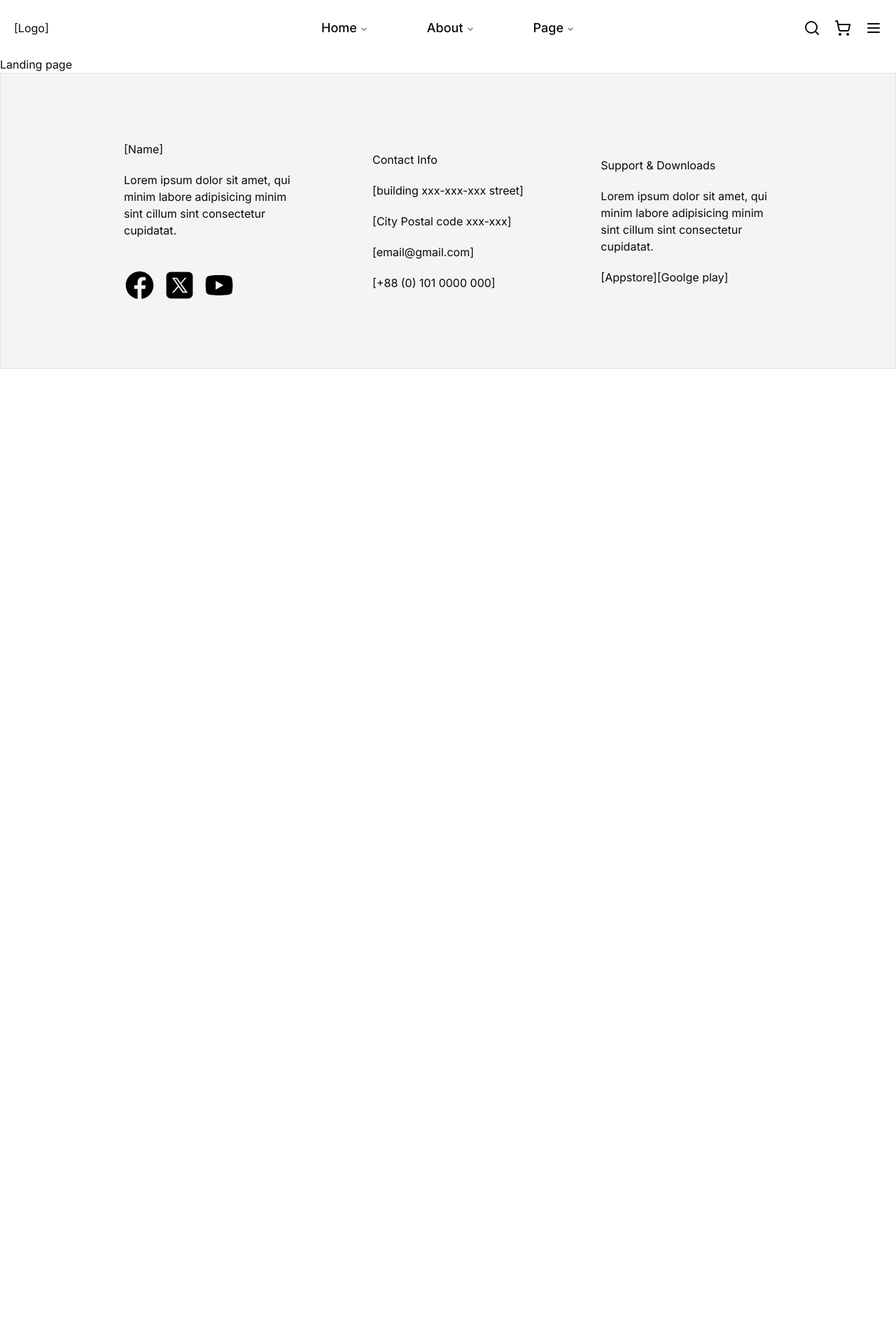
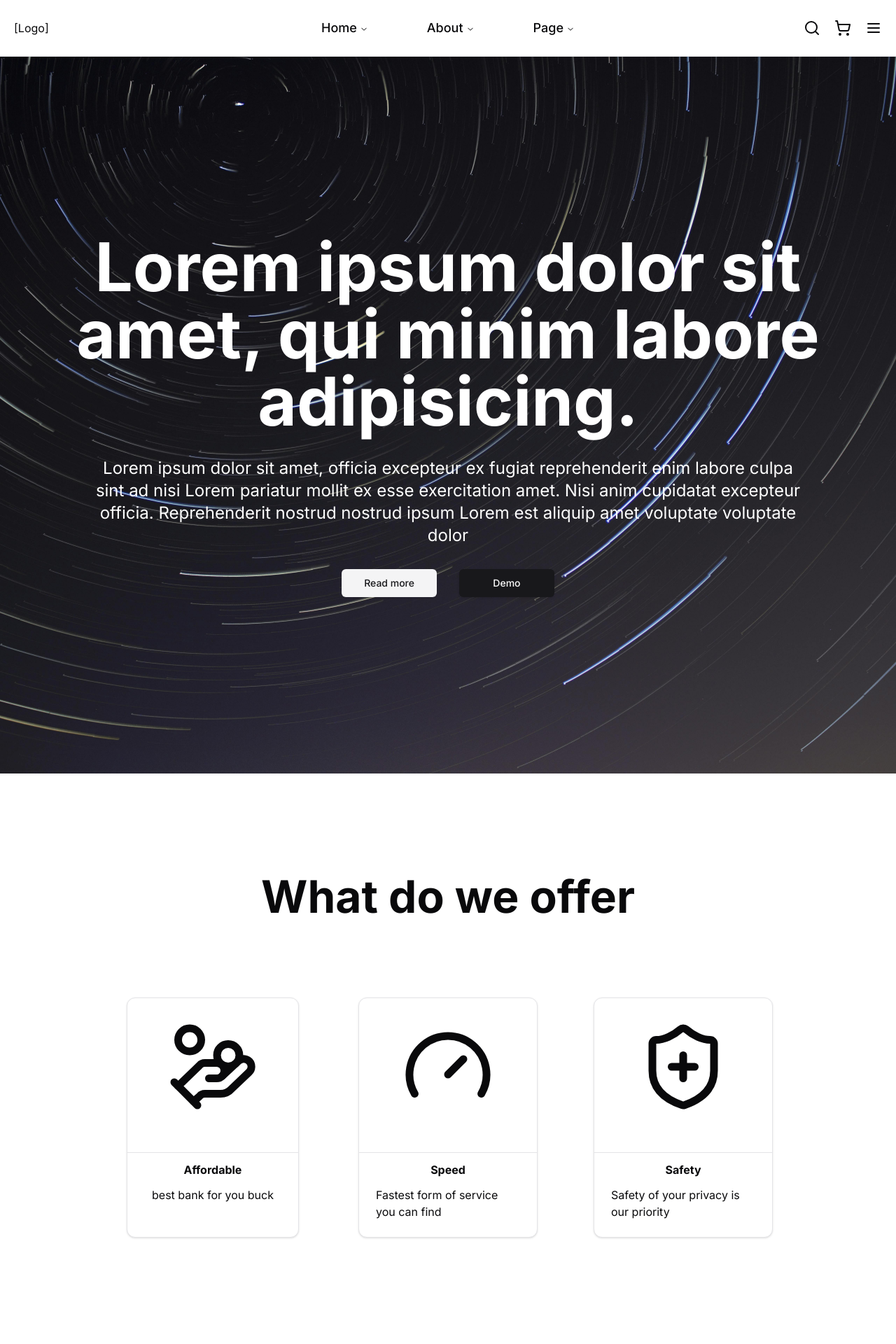
Before and after one commit to idctag/tech-company, a Next.js app: page / in a window 1280 px wide. Shown: the top 1920 px of the page at 70% size. Before the commit the page ends 800 px from the top, so only its background shows below. Built offline with nearby package versions, Linux system fonts and the light colour scheme.

Commit message:
landing page set up

```diff
--- a/src/app/globals.css
+++ b/src/app/globals.css
@@ -4,7 +4,7 @@
 
 @layer utilities {
   .header-1 {
-    @apply h-20 items-center px-5 grid-cols-12 md:grid hidden w-svw bg-transparent;
+    @apply h-20 items-center px-5 grid-cols-12 md:grid hidden w-svw bg-white;
   }
   .header-2 {
     @apply h-20 items-center px-5 md:hidden grid grid-cols-12;
--- a/src/app/layout.tsx
+++ b/src/app/layout.tsx
@@ -4,6 +4,7 @@ import "./globals.css";
 import { cn } from "@/lib/utils";
 import NavBar from "@/components/nav/NavBar";
 import Footer from "@/components/Footer";
+import { Separator } from "@/components/ui/separator";
 
 const inter = Inter({ subsets: ["latin"], variable: "--font-sans" });
 
@@ -26,6 +27,7 @@ export default function RootLayout({
         )}
       >
         <NavBar />
+        <Separator />
         {children}
         <Footer />
       </body>
--- a/src/app/page.tsx
+++ b/src/app/page.tsx
@@ -1,3 +1,11 @@
+import ProductIntro from "@/components/ProductIntro";
+import ProductIntroTwo from "@/components/ProductIntroTwo";
+
 export default function Home() {
-  return <div>Landing page</div>;
+  return (
+    <main>
+      <ProductIntroTwo />
+      <ProductIntro />
+    </main>
+  );
 }
--- a/src/components/Footer.tsx
+++ b/src/components/Footer.tsx
@@ -3,7 +3,7 @@ import Image from "next/image";
 const Footer = () => {
   return (
     <footer className="w-svw border sm:py-24 bg-secondary">
-      <div className="grid grid-cols-1 lg:grid-cols-3 sm:grid-cols-2 px-3 md:px-44 md:place-items-center h-[100%] gap-24">
+      <div className="grid grid-cols-1 lg:grid-cols-3 sm:grid-cols-2 px-3 md:px-44 md:justify-items-center h-[100%] gap-24">
         <div className="flex flex-col gap-5">
           <h1>[Name]</h1>
           <p>
--- a/src/components/ProductIntro.tsx
+++ b/src/components/ProductIntro.tsx
@@ -23,9 +23,9 @@ function ShowcaseCard({ title, description, Icon }: ShowcaseCardProps) {
 }
 const ProductIntro = () => {
   return (
-    <div className="h-[64rem]  w-screen">
+    <div className="h-[52rem]  w-screen">
       <div className="w-[100%] flex justify-center mt-32">
-        <h1 className="max-w-[48rem] flex justify-center lg:text-[4rem] md:text-[2rem] text-center">
+        <h1 className="max-w-[48rem] font-bold flex justify-center lg:text-[4rem] md:text-[2rem] text-center">
           What do we offer
         </h1>
       </div>
```
